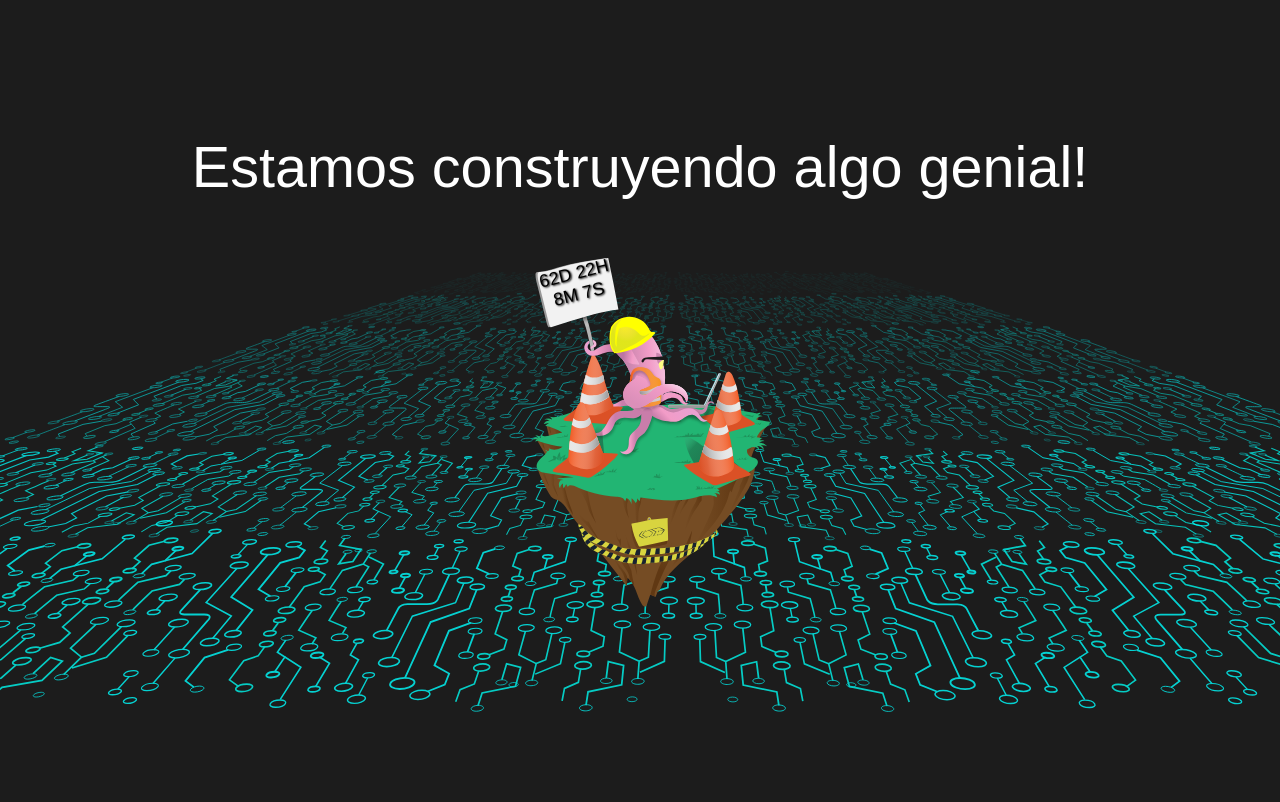
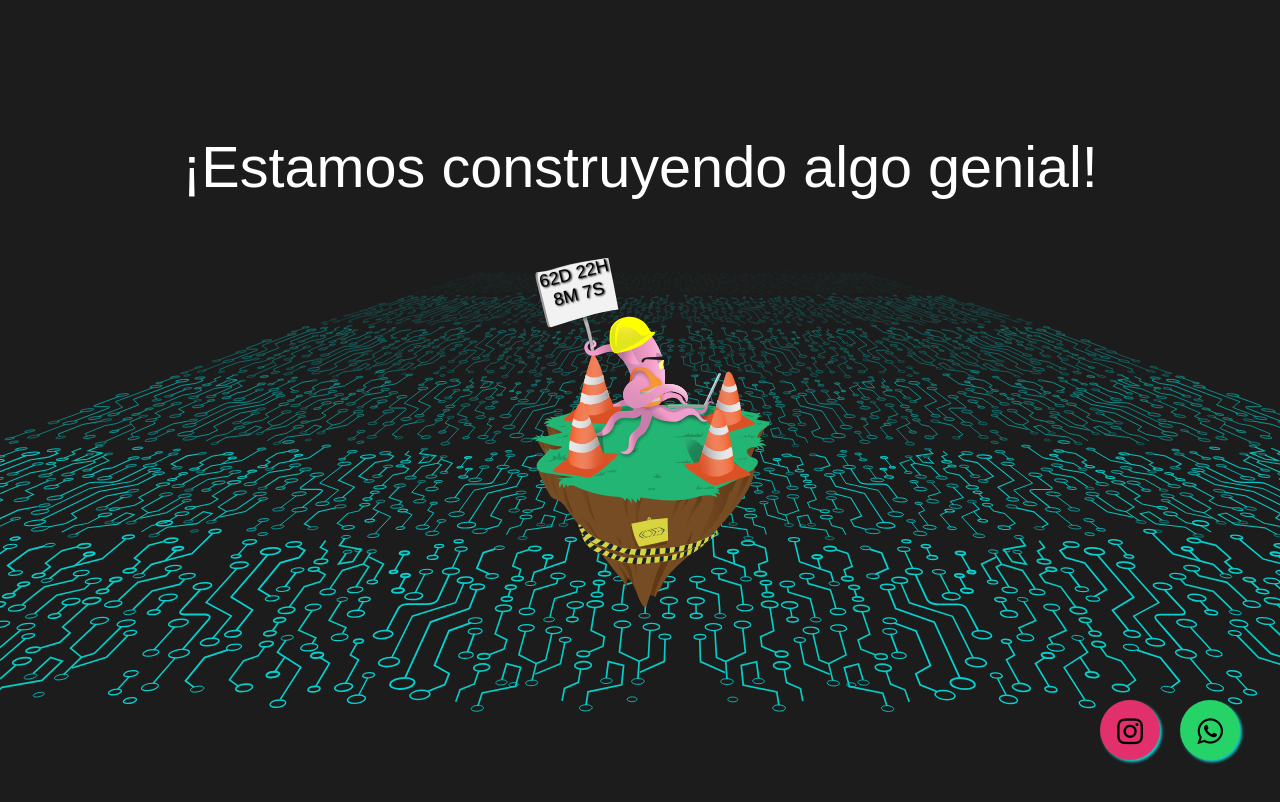
Before and after one commit to lev3l666/thecode3, a Vue app: page / in a window 1280 px wide. Shown: the top 802 px of the page. Built offline with nearby package versions, Linux system fonts and the light colour scheme; a web font is replaced by a local one.

Commit message:
added instagram and whatsapp buttons

```diff
--- a/src/components/HelloWorld.vue
+++ b/src/components/HelloWorld.vue
@@ -1,14 +1,19 @@
 <template>
   <div>
-    <h1 class="title">Estamos construyendo algo genial!</h1>
-   <div id="octopus">
-      <img src="../assets/construction-octopus.svg" alt="Hello there!" >
-      <p id="octopus-text">{{days}}D {{hours}}H<br>
-        {{minutes}}M {{seconds}}S</p>
-   </div>
+  <h1 class="title">¡Estamos construyendo algo genial!</h1>
+  <div id="octopus">
+    <img src="../assets/construction-octopus.svg" alt="Hello there!" >
+    <p id="octopus-text">{{days}}D {{hours}}H<br>
+      {{minutes}}M {{seconds}}S</p>
+  </div>
+  <a href="https://api.whatsapp.com/send?phone=573135469034&text=Hola%21%20Quisiera%20m%C3%A1s%20informaci%C3%B3n." class="float" target="_blank">
+    <i class="fa fa-whatsapp my-float"></i>
+  </a>
+  <a href="https://www.instagram.com/thec0de3/" class="float instagram" target="_blank">
+    <i class="fa fa-instagram my-float instagram"></i>
+  </a>
   </div>
 </template>
-
 <script>
 export default {
   name: 'HelloWorld',
@@ -43,6 +48,7 @@ export default {
 
 <style>
 @import url('https://fonts.googleapis.com/css2?family=Anek+Tamil:wght@100;400&display=swap');
+@import url('https://maxcdn.bootstrapcdn.com/font-awesome/4.5.0/css/font-awesome.min.css');
 
 html {
   background: url('../assets/construction-background.svg') no-repeat center center !important;
@@ -87,4 +93,28 @@ html {
   height: 100%;
   transform: rotate(-14deg);
 }
+.float{
+  position:fixed;
+  width:60px;
+  height:60px;
+  bottom:40px;
+  right:40px;
+  background-color:#25d366;
+  color:black;
+  border-radius:50px;
+  text-align:center;
+  font-size:30px;
+  box-shadow: 2px 2px 3px rgb(26,204,206);
+  z-index:100;
+}
+
+.my-float{
+  margin-top:16px;
+}
+
+.instagram {
+  background-color: #E1306C !important;
+  right: 120px !important;
+}
+
 </style>
```
